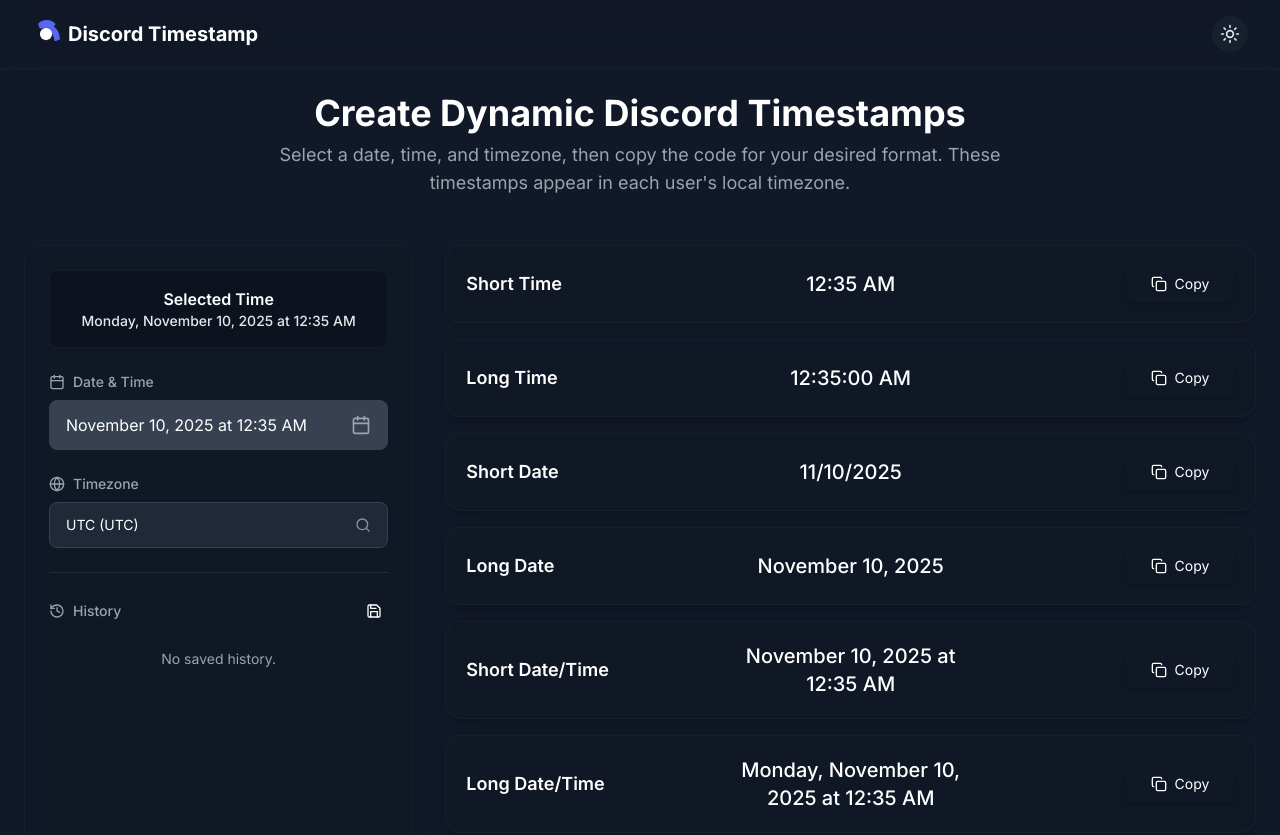
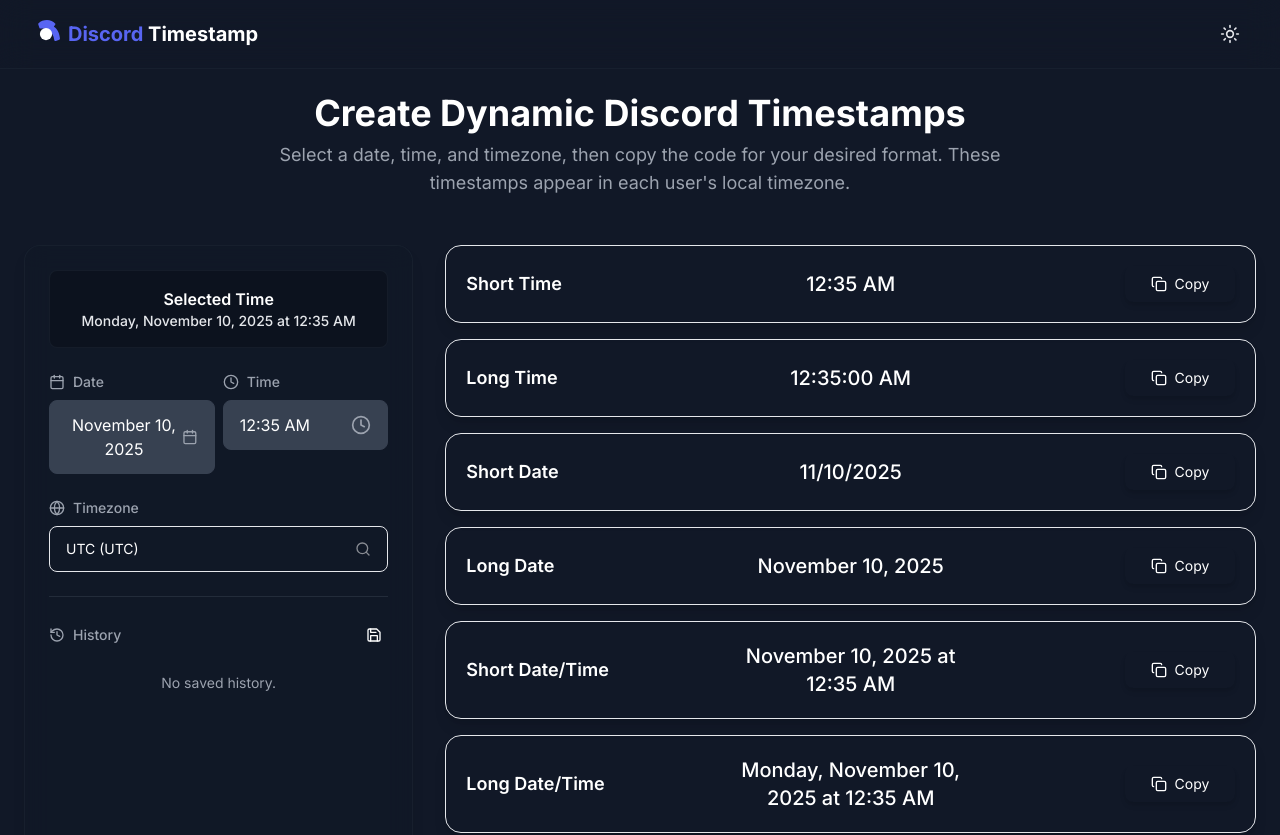
Before and after one commit to 0libote/discord-timestamp, a React (Vite) app: page / in a window 1280 px wide. Shown: the top 835 px of the page. Built offline with nearby package versions, Linux system fonts and the light colour scheme.

Commit message:
indigo > discord V3

```diff
--- a/src/components/Controls.jsx
+++ b/src/components/Controls.jsx
@@ -27,7 +27,7 @@
       </label>
       <motion.button
         onClick={() => setIsOpen(!isOpen)}
-        className="w-full bg-white dark:bg-gray-800 rounded-lg px-4 py-3 text-gray-900 dark:text-white cursor-pointer flex items-center justify-between border border-gray-300 dark:border-gray-700 hover:border-discord-500 dark:hover:border-discord-500 transition-colors"
+        className="w-full bg-discord-50 dark:bg-discord-900 rounded-lg px-4 py-3 text-gray-900 dark:text-white cursor-pointer flex items-center justify-between border border-discord-200 dark:border-discord-800 hover:border-discord-500 dark:hover:border-discord-500 transition-colors"
         whileTap={{ scale: 0.98 }}
       >
         <span className="text-sm truncate">{`${selectedTimezone} (${getTimezoneAbbreviation(selectedTimezone)})`}</span>
@@ -50,7 +50,7 @@
                   placeholder="Search timezones..."
                   value={searchTerm}
                   onChange={(e) => setSearchTerm(e.target.value)}
-                  className="w-full bg-gray-100 dark:bg-gray-900 rounded px-10 py-2 text-sm text-gray-900 dark:text-white focus:outline-none focus:ring-2 focus:ring-discord-500 border border-transparent focus:border-transparent"
+                  className="w-full bg-discord-100 dark:bg-discord-950 rounded px-10 py-2 text-sm text-gray-900 dark:text-white focus:outline-none focus:ring-2 focus:ring-discord-500 border border-transparent focus:border-transparent"
                   autoFocus
                 />
               </div>
@@ -123,7 +123,7 @@
                         placeholder="Name for timestamp..."
                         value={historyName}
                         onChange={(e) => setHistoryName(e.target.value)}
-                        className="w-full bg-white dark:bg-gray-800 rounded-md px-3 py-2 text-sm text-gray-900 dark:text-white focus:outline-none focus:ring-2 focus:ring-discord-500 border border-gray-300 dark:border-gray-700"
+                        className="w-full bg-discord-50 dark:bg-discord-900 rounded-md px-3 py-2 text-sm text-gray-900 dark:text-white focus:outline-none focus:ring-2 focus:ring-discord-500 border border-discord-200 dark:border-discord-800"
                     />
                     <motion.button onClick={saveToHistory} className="bg-discord-600 hover:bg-discord-700 text-white px-4 rounded-md text-sm" whileTap={{scale: 0.95}}>Save</motion.button>
                 </motion.div>
@@ -139,7 +139,7 @@
                             initial={{ opacity: 0, y: -10 }}
                             animate={{ opacity: 1, y: 0 }}
                             exit={{ opacity: 0, x: -20 }}
-                            className="group w-full flex items-center justify-between bg-white dark:bg-gray-800 rounded-lg px-3 py-2 border border-gray-300 dark:border-gray-700"
+                            className="group w-full flex items-center justify-between bg-discord-50 dark:bg-discord-900 rounded-lg px-3 py-2 border border-discord-200 dark:border-discord-800"
                         >
                             <div
                                 className="flex-grow cursor-pointer"
--- a/src/components/DateTimePicker.jsx
+++ b/src/components/DateTimePicker.jsx
@@ -3,7 +3,8 @@
 import { motion, AnimatePresence } from 'framer-motion';
 
 const DateTimePicker = ({ selectedDate, setSelectedDate, theme }) => {
-  const [isOpen, setIsOpen] = useState(false);
+  const [isCalendarOpen, setIsCalendarOpen] = useState(false);
+  const [isTimePickerOpen, setIsTimePickerOpen] = useState(false);
   const pickerRef = useRef(null);
 
   const dateObj = new Date(selectedDate);
@@ -15,7 +16,8 @@
   useEffect(() => {
     const handleClickOutside = (event) => {
       if (pickerRef.current && !pickerRef.current.contains(event.target)) {
-        setIsOpen(false);
+        setIsCalendarOpen(false);
+        setIsTimePickerOpen(false);
       }
     };
     document.addEventListener('mousedown', handleClickOutside);
@@ -23,6 +25,12 @@
       document.removeEventListener('mousedown', handleClickOutside);
     };
   }, []);
+
+  useEffect(() => {
+    const newDate = new Date(currentYear, currentMonth, dateObj.getDate(), selectedHour, selectedMinute);
+    setSelectedDate(newDate.toISOString().slice(0, 16));
+  }, [currentMonth, currentYear, selectedHour, selectedMinute]);
+
 
   const daysInMonth = (month, year) => new Date(year, month + 1, 0).getDate();
   const firstDayOfMonth = (month, year) => new Date(year, month, 1).getDay(); // 0 for Sunday, 1 for Monday
@@ -55,27 +63,22 @@
     if (day === null) return;
     const newDate = new Date(currentYear, currentMonth, day, selectedHour, selectedMinute);
     setSelectedDate(newDate.toISOString().slice(0, 16));
-    // setIsOpen(false); // Keep open to allow time selection
+    setIsCalendarOpen(false);
   };
 
-  const handleHourChange = (e) => {
-    const hour = parseInt(e.target.value);
+  const handleTimeClick = (hour, minute) => {
     setSelectedHour(hour);
-    const newDate = new Date(currentYear, currentMonth, dateObj.getDate(), hour, selectedMinute);
-    setSelectedDate(newDate.toISOString().slice(0, 16));
-  };
-
-  const handleMinuteChange = (e) => {
-    const minute = parseInt(e.target.value);
     setSelectedMinute(minute);
-    const newDate = new Date(currentYear, currentMonth, dateObj.getDate(), selectedHour, minute);
-    setSelectedDate(newDate.toISOString().slice(0, 16));
+    setIsTimePickerOpen(false);
   };
 
   const formattedDate = new Date(selectedDate).toLocaleString(undefined, {
     year: 'numeric',
     month: 'long',
     day: 'numeric',
+  });
+
+  const formattedTime = new Date(selectedDate).toLocaleString(undefined, {
     hour: '2-digit',
     minute: '2-digit',
   });
@@ -86,14 +89,18 @@
     'July', 'August', 'September', 'October', 'November', 'December',
   ];
 
+  const hours = Array.from({ length: 24 }, (_, i) => i);
+  const minutes = Array.from({ length: 60 }, (_, i) => i);
+
   return (
-    <div className="relative" ref={pickerRef}>
+    <div className="relative flex gap-2" ref={pickerRef}>
+      <div className="relative flex-1">
         <label className="flex items-center text-sm font-medium text-gray-500 dark:text-gray-400 mb-2">
           <Calendar className="w-4 h-4 mr-2" />
-        Date & Time
+          Date
         </label>
         <motion.button
-        onClick={() => setIsOpen(!isOpen)}
+          onClick={() => { setIsCalendarOpen(!isCalendarOpen); setIsTimePickerOpen(false); }}
           className="w-full bg-gray-50 dark:bg-gray-700 text-gray-900 dark:text-white rounded-lg border border-gray-300 dark:border-gray-700 focus:outline-none focus:ring-2 focus:ring-discord-500 transition-colors px-4 py-3 flex items-center justify-between"
           whileTap={{ scale: 0.98 }}
         >
@@ -102,7 +109,7 @@
         </motion.button>
 
         <AnimatePresence>
-        {isOpen && (
+          {isCalendarOpen && (
             <motion.div
               initial={{ opacity: 0, y: 10 }}
               animate={{ opacity: 1, y: 0 }}
@@ -111,13 +118,13 @@
             >
               {/* Calendar Header */}
               <div className="flex justify-between items-center mb-4">
-              <motion.button onClick={handlePrevMonth} className="p-2 rounded-full hover:bg-gray-100 dark:hover:bg-gray-700" whileTap={{ scale: 0.9 }}>
+                              <motion.button onClick={handlePrevMonth} className="p-2 rounded-full hover:bg-discord-100 dark:hover:bg-discord-700" whileTap={{ scale: 0.9 }}>
                                 <ChevronLeft className="w-5 h-5" />
                               </motion.button>
                               <span className="font-semibold text-lg">
                                 {months[currentMonth]} {currentYear}
                               </span>
-              <motion.button onClick={handleNextMonth} className="p-2 rounded-full hover:bg-gray-100 dark:hover:bg-gray-700" whileTap={{ scale: 0.9 }}>
+                              <motion.button onClick={handleNextMonth} className="p-2 rounded-full hover:bg-discord-100 dark:hover:bg-discord-700" whileTap={{ scale: 0.9 }}>
                                 <ChevronRight className="w-5 h-5" />
                               </motion.button>
                             </div>
@@ -139,7 +146,7 @@
                                     ${day === null ? 'cursor-default' : ''}
                                     ${day === dateObj.getDate() && currentMonth === dateObj.getMonth() && currentYear === dateObj.getFullYear()
                                       ? 'bg-discord-500 text-white'
-                      : 'hover:bg-gray-100 dark:hover:bg-gray-700'
+                                      : 'hover:bg-discord-100 dark:hover:bg-discord-700'
                                     }
                                     ${day !== null ? 'text-gray-900 dark:text-white' : 'text-gray-300 dark:text-gray-600'}
                                   `}
@@ -150,38 +157,74 @@
                                 </motion.button>
                               ))}
                             </div>
+                          </motion.div>
+                        )}
+                      </AnimatePresence>
+                      </div>
 
-            {/* Time Picker */}
-            <div className="flex items-center justify-center gap-4 mt-4 pt-4 border-t border-gray-200 dark:border-gray-700">
-              <Clock className="w-5 h-5 text-gray-500 dark:text-gray-400" />
-              <select
-                value={selectedHour}
-                onChange={handleHourChange}
-                className="bg-gray-100 dark:bg-gray-700 rounded-md px-2 py-1 text-gray-900 dark:text-white focus:outline-none focus:ring-2 focus:ring-discord-500"
+                      <div className="relative flex-1">
+                        <label className="flex items-center text-sm font-medium text-gray-500 dark:text-gray-400 mb-2">
+                          <Clock className="w-4 h-4 mr-2" />
+                          Time
+                        </label>
+                        <motion.button
+                          onClick={() => { setIsTimePickerOpen(!isTimePickerOpen); setIsCalendarOpen(false); }}
+                          className="w-full bg-gray-50 dark:bg-gray-700 text-gray-900 dark:text-white rounded-lg border border-gray-300 dark:border-gray-700 focus:outline-none focus:ring-2 focus:ring-discord-500 transition-colors px-4 py-3 flex items-center justify-between"
+                          whileTap={{ scale: 0.98 }}
                         >
-                {[...Array(24).keys()].map((h) => (
-                  <option key={h} value={h}>
+                          <span>{formattedTime}</span>
+                          <Clock className="w-5 h-5 text-gray-400" />
+                        </motion.button>
+
+                        <AnimatePresence>
+                          {isTimePickerOpen && (
+                            <motion.div
+                              initial={{ opacity: 0, y: 10 }}
+                              animate={{ opacity: 1, y: 0 }}
+                              exit={{ opacity: 0, y: 10 }}
+                              className="absolute z-20 mt-2 w-full bg-white dark:bg-gray-800 rounded-lg shadow-lg border border-gray-300 dark:border-gray-700 p-4 flex"
+                            >
+                              <div className="flex-1 pr-2 border-r border-gray-200 dark:border-gray-700">
+                                <h4 className="text-center font-semibold mb-2">Hour</h4>
+                                <div className="grid grid-cols-4 gap-1 max-h-48 overflow-y-auto pr-1">
+                                  {hours.map((h) => (
+                                    <motion.button
+                                      key={h}
+                                      onClick={() => handleTimeClick(h, selectedMinute)}
+                                      className={`p-2 rounded-full transition-colors text-sm
+                                        ${h === selectedHour ? 'bg-discord-500 text-white' : 'hover:bg-discord-100 dark:hover:bg-discord-700'}
+                                        text-gray-900 dark:text-white
+                                      `}
+                                      whileTap={{ scale: 0.9 }}
+                                    >
                                       {String(h).padStart(2, '0')}
-                  </option>
+                                    </motion.button>
                                   ))}
-              </select>
-              <span className="text-lg font-semibold">:</span>
-              <select
-                value={selectedMinute}
-                onChange={handleMinuteChange}
-                className="bg-gray-100 dark:bg-gray-700 rounded-md px-2 py-1 text-gray-900 dark:text-white focus:outline-none focus:ring-2 focus:ring-discord-500"
+                                </div>
+                              </div>
+                              <div className="flex-1 pl-2">
+                                <h4 className="text-center font-semibold mb-2">Minute</h4>
+                                <div className="grid grid-cols-4 gap-1 max-h-48 overflow-y-auto pl-1">
+                                  {minutes.map((m) => (
+                                    <motion.button
+                                      key={m}
+                                      onClick={() => handleTimeClick(selectedHour, m)}
+                                      className={`p-2 rounded-full transition-colors text-sm
+                                        ${m === selectedMinute ? 'bg-discord-500 text-white' : 'hover:bg-discord-100 dark:hover:bg-discord-700'}
+                                        text-gray-900 dark:text-white
+                                      `}
+                                      whileTap={{ scale: 0.9 }}
                                     >
-                {[...Array(60).keys()].map((m) => (
-                  <option key={m} value={m}>
                                       {String(m).padStart(2, '0')}
-                  </option>
+                                    </motion.button>
                                   ))}
-              </select>
+                                </div>
                               </div>
                             </motion.div>
                           )}
                         </AnimatePresence>
                       </div>
+                    </div>
                   );
                 };
 
--- a/src/components/Footer.jsx
+++ b/src/components/Footer.jsx
@@ -20,15 +20,15 @@
       initial={{ opacity: 0 }}
       animate={{ opacity: 1 }}
       transition={{ duration: 0.5, delay: 0.5 }}
-      className="mt-12 pt-8 border-t border-gray-200 dark:border-gray-800 text-center"
+      className="mt-12 pt-8 border-t border-discord-200 dark:border-discord-800 text-center"
     >
       <div className="flex justify-center items-center gap-4">
-        <div className="relative inline-block">
+        <div className="relative inline-block w-full">
           <motion.a
             href={githubLink}
             target="_blank"
             rel="noopener noreferrer"
-            className="inline-flex items-center gap-2 bg-gray-800 dark:bg-gray-200 text-white dark:text-gray-900 px-4 py-2 rounded-lg transition-colors whitespace-nowrap text-sm font-medium hover:bg-gray-700 dark:hover:bg-gray-300"
+            className="inline-flex items-center gap-2 bg-discord-800 dark:bg-discord-200 text-white dark:text-gray-900 px-4 py-2 rounded-lg transition-colors whitespace-nowrap text-sm font-medium hover:bg-discord-700 dark:hover:bg-discord-300"
             whileHover={{ scale: 1.05 }}
             whileTap={{ scale: 0.95 }}
             onMouseEnter={() => setHoveredLink('github')}
@@ -41,13 +41,13 @@
             <motion.div
               initial={{ opacity: 0, y: 10 }}
               animate={{ opacity: 1, y: 0 }}
-              className="absolute bottom-[calc(100%+8px)] left-1/2 transform -translate-x-1/2 bg-gray-800 text-white border border-gray-700 rounded-lg px-3 py-2 text-xs font-mono whitespace-nowrap z-10 shadow-lg"
+              className="absolute bottom-[calc(100%+8px)] left-1/2 transform -translate-x-1/2 bg-discord-800 text-white border border-discord-700 rounded-lg px-3 py-2 text-xs font-mono whitespace-nowrap z-10 shadow-lg"
             >
               {githubLink}
             </motion.div>
           )}
         </div>
-        <div className="relative inline-block">
+        <div className="relative inline-block w-full">
           <motion.button
             onClick={copyLink}
             className="inline-flex items-center gap-2 bg-discord-600 text-white px-4 py-2 rounded-lg transition-colors whitespace-nowrap text-sm font-medium hover:bg-discord-700"
@@ -72,7 +72,7 @@
             <motion.div
               initial={{ opacity: 0, y: 10 }}
               animate={{ opacity: 1, y: 0 }}
-              className="absolute bottom-[calc(100%+8px)] left-1/2 transform -translate-x-1/2 bg-gray-800 text-white border border-gray-700 rounded-lg px-3 py-2 text-xs font-mono whitespace-nowrap z-10 shadow-lg"
+              className="absolute bottom-[calc(100%+8px)] left-1/2 transform -translate-x-1/2 bg-discord-800 text-white border border-discord-700 rounded-lg px-3 py-2 text-xs font-mono whitespace-nowrap z-10 shadow-lg"
             >
               {webappLink}
             </motion.div>
--- a/src/components/Header.jsx
+++ b/src/components/Header.jsx
@@ -22,13 +22,13 @@
             </svg>
           </motion.div>
           <h1 className="text-xl font-bold text-gray-900 dark:text-white">
-            <span className="discord">Discord</span> Timestamp
+            <span className="text-discord">Discord</span> Timestamp
           </h1>
         </div>
 
         <motion.button
           onClick={toggleTheme}
-          className="p-2 rounded-full bg-gray-200/50 dark:bg-gray-800/50 text-gray-800 dark:text-gray-200 hover:bg-gray-300/50 dark:hover:bg-gray-700/50 transition-colors focus:outline-none focus:ring-2 focus:ring-discord-500"
+          className="p-2 rounded-full bg-discord-100/50 dark:bg-discord-900/50 text-gray-800 dark:text-gray-200 hover:bg-discord-200/50 dark:hover:bg-discord-800/50 transition-colors focus:outline-none focus:ring-2 focus:ring-discord-500"
           aria-label="Toggle theme"
           whileHover={{ scale: 1.1 }}
           whileTap={{ scale: 0.9 }}
--- a/src/components/TimestampList.jsx
+++ b/src/components/TimestampList.jsx
@@ -51,7 +51,7 @@
         return (
                     <motion.div
                       key={type.id}
-            className="bg-white/50 dark:bg-gray-900/50 rounded-2xl p-4 md:p-5 shadow-lg border border-gray-200/50 dark:border-gray-800/50 transition-all duration-200 discord"
+                      className="bg-discord-50/50 dark:bg-discord-900/50 rounded-2xl p-4 md:p-5 shadow-lg border border-discord-200/50 dark:border-discord-800/50 transition-all duration-200 discord"
                       variants={itemVariants}
                     >
                       <div className="grid grid-cols-1 md:grid-cols-3 items-center gap-4 text-center md:text-left">
@@ -86,7 +86,7 @@
                                           <motion.div
                                             initial={{ opacity: 0, y: 10 }}
                                             animate={{ opacity: 1, y: 0 }}
-                                  className="absolute bottom-[calc(100%+8px)] left-1/2 transform -translate-x-1/2 bg-gray-800 text-white border border-gray-700 rounded-lg px-3 py-2 text-xs font-mono whitespace-nowrap z-10 shadow-lg"
+                                            className="absolute bottom-[calc(100%+8px)] left-1/2 transform -translate-x-1/2 bg-discord-800 text-white border border-discord-700 rounded-lg px-3 py-2 text-xs font-mono whitespace-nowrap z-10 shadow-lg"
                                           >
                                             {timestampCode}
                                           </motion.div>
```
Lines whose indentation alone changed are shown as unchanged.
